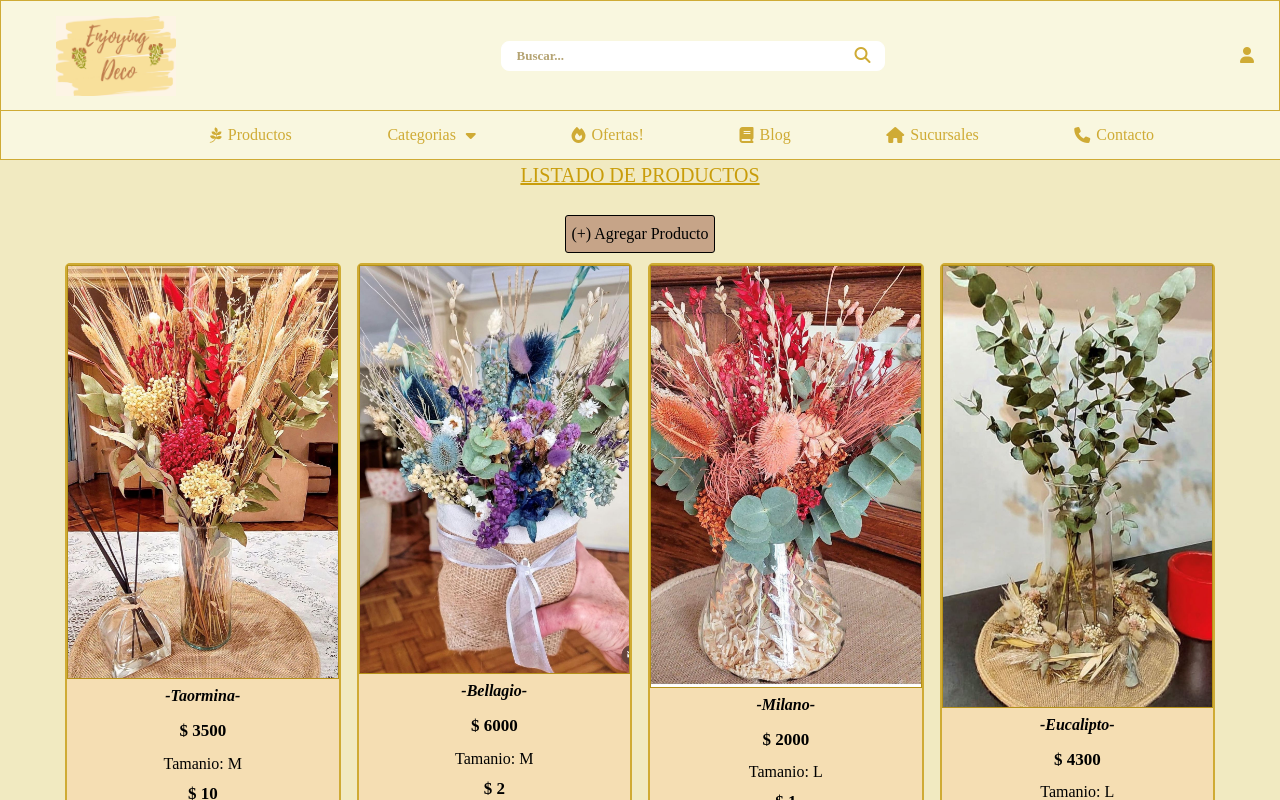
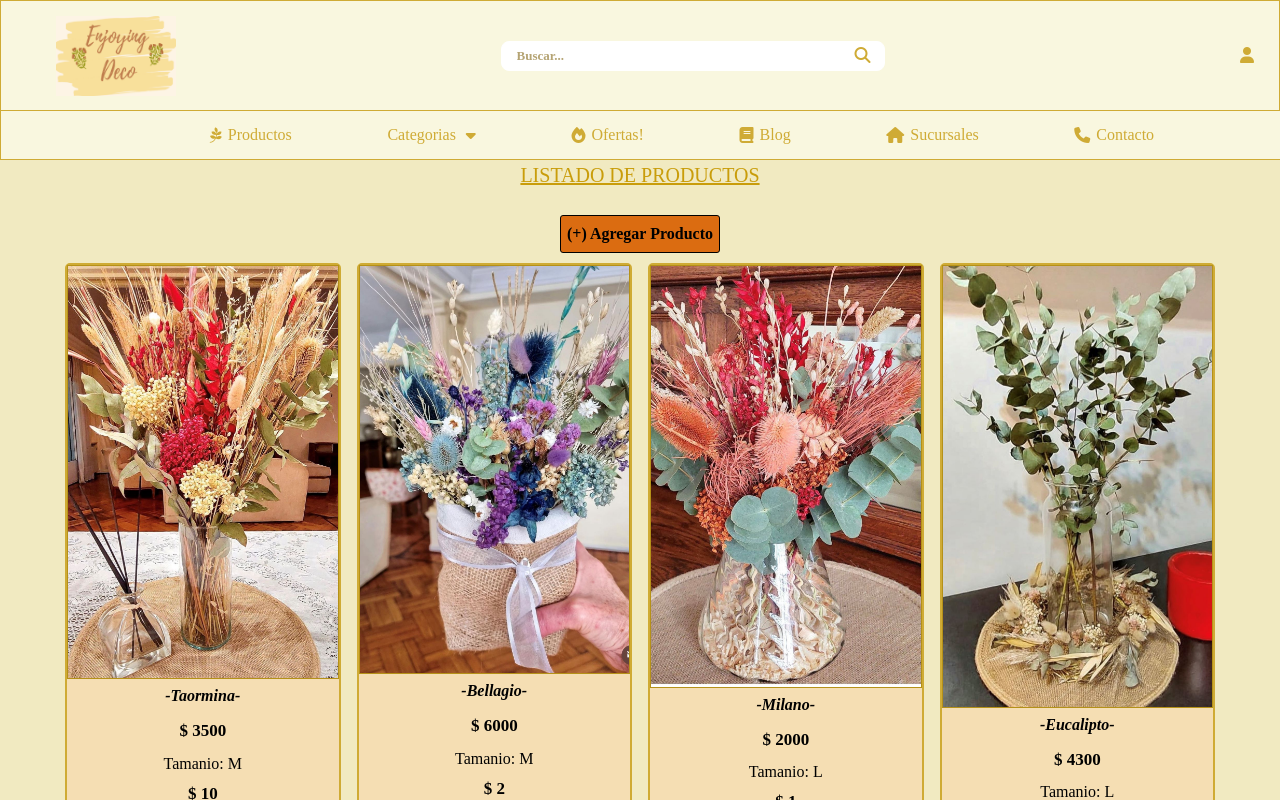
Before and after one commit to Andres9092/PreEntrega1Richardson, a React (Create React App) app: page / in a window 1280 px wide. Shown: the top 800 px of the page. Built offline with nearby package versions, Linux system fonts and the light colour scheme.

Commit message:
agregado de key 'user' provider

```diff
--- a/src/assets/css/ItemListContainer.css
+++ b/src/assets/css/ItemListContainer.css
@@ -24,10 +24,11 @@
 }
 
 .botonAgregarProducto{
-    background-color: rgb(198, 164, 136);
+    background-color: rgb(219, 108, 17);
     border: 1px solid;
     padding: 6px 6px 6px 6px;
     border-radius: 3px;
     margin: 10px 0px 10px 0px;
+    font-weight: 600;
 
 }
--- a/src/assets/css/NavBar.css
+++ b/src/assets/css/NavBar.css
@@ -287,9 +287,23 @@ body{
 }
 
 .numeroCart{
-    padding-right: 5px;
+
     font-weight: 800;
     font-size: 13px;
+
+}
+
+.fondoRedondoNumeroCart{
+  border: 1px solid #f1d23a;
+  border-radius: 20px;
+  width: 22px;
+  height: 22px;
+  background-color: #f1d23a;
+ display: flex;
+ flex-direction: row;
+ justify-content: center;
+ align-items: center;
+
 }
 
 
--- a/src/components/CartWidget.js
+++ b/src/components/CartWidget.js
@@ -5,12 +5,12 @@ import {useContext} from 'react';
 import {contexto} from './CustomProvider';
 
 
-export function CartWidget({user = false}) { //Si no estoy logueado como 'user' no se muestra el logo de Carrito.
+export function CartWidget() { //Si no estoy logueado como 'user' no se muestra el logo de Carrito.
 
   const valorDelContexto = useContext(contexto)
   const cantidadComprasCarrito = valorDelContexto.cantidadTotal
 
-  if (! user){
+  if ((valorDelContexto.user) === 'admin'){
     console.log('Ud no tiene credenciales para entrar al carrito de compras')
 
     return(
@@ -26,9 +26,12 @@ export function CartWidget({user = false}) { //Si no estoy logueado como 'user'
         <ul className = "logoCart">
 
             <li><Link className="iconoCarrito" to = "/carrito"><i class="fa-solid fa-cart-plus"></i></Link></li>
-            <p className="numeroCart" style = {{color : cantidadComprasCarrito == 0 ? "red" : "green"}} >   {/*Condicional de color en linea segun valor de variable global importada */}
-              {valorDelContexto.cantidadTotal}
-            </p>    {/* valorDelContexto es la variable prop global, proveniente de CustomProvider. */}
+            <div className="fondoRedondoNumeroCart" >
+              <p className="numeroCart" style = {{color : cantidadComprasCarrito == 0 ? "red" : "green"}} >   {/*Condicional de color en linea segun valor de variable global importada */}
+                {valorDelContexto.cantidadTotal}
+              </p>    {/* valorDelContexto es la variable prop global, proveniente de CustomProvider. */}
+
+            </div>
         </ul>
 
 
--- a/src/components/CustomProvider.js
+++ b/src/components/CustomProvider.js
@@ -12,7 +12,8 @@ const CustomProvider = (props) => {         // 1) Creo archivo con componente Cu
 
         carrito: [],
         montoTotal: 0,
-        cantidadTotal: 0
+        cantidadTotal: 0,
+        user: 'admin'
   }
 
 
--- a/src/components/ItemListContainer.js
+++ b/src/components/ItemListContainer.js
@@ -12,10 +12,14 @@ import ramo7 from '../assets/images/Ramo7.jpg';
 import ramo8 from '../assets/images/Ramo8.jpg';
 import { Button } from 'react-bootstrap';
 import {Link} from 'react-router-dom';
+import {useContext} from 'react';
+import {contexto} from './CustomProvider';
 
 
                                                    {/* Si se esta logueado como 'Admin', aparecera el boton para agregar productos nuevos.*/}
-function ItemListContainer({props, admin = true})  {    {/*Las Props vienen definidas por el Componenete 'Main' -> greeting = Bienvenido! */}
+function ItemListContainer(props)  {    {/*Las Props vienen definidas por el Componenete 'Main' -> greeting = Bienvenido! */}
+
+  const valorDelContexto = useContext(contexto)
 
   const [products, setProduct] = useState([])
     {/*Hook para ejecutar la funcion 1 vez unicamente, que cambia el estado inicial vacio de 'products', por medio de setProduct con la data array traida de la variable creada dentro de la funcion. */}
@@ -169,7 +173,7 @@ function ItemListContainer({props, admin = true})  {    {/*Las Props vienen defi
 
             <div className = "TituloPpal-BotonAgregarProducto">
                 <h4 className="tituloListadoProd">LISTADO DE PRODUCTOS</h4>
-                {admin && <Link to ="/"> <Button className="botonAgregarProducto" onClick={handleAddProduct}>(+) Agregar Producto</Button></Link >}      {/* Condicional &&, se muestra boton si se esta logueado como 'Admin'*/}
+                {valorDelContexto.user === 'admin' && <Link to ="/"> <Button className="botonAgregarProducto" onClick={handleAddProduct}>(+) Agregar Producto</Button></Link >}      {/* Condicional &&, se muestra boton si se esta logueado como 'Admin'*/}
             </div>
                 <ItemDetailContainer nombrePropProducts = {products}/>
 
--- a/src/components/LogoFavoritos.js
+++ b/src/components/LogoFavoritos.js
@@ -1,11 +1,15 @@
 import React from 'react'
 import '../assets/css/NavBar.css';
 import {Link} from 'react-router-dom';
-
-export function LogoFavoritos({user = false}) { //Si estoy logueado como 'admin' no se muestra el logo de wapp.
+import {useContext} from 'react';
+import {contexto} from './CustomProvider';
 
 
-  if (! user){
+export function LogoFavoritos() { //Si estoy logueado como 'admin' no se muestra el logo de wapp.
+
+  const valorDelContexto = useContext(contexto)
+
+  if ((valorDelContexto.user) === 'admin'){
     console.log('No se muestra el logo de favoritos')
 
     return(
--- a/src/components/LogoWapp.js
+++ b/src/components/LogoWapp.js
@@ -1,12 +1,16 @@
 import React from 'react'
 import '../assets/css/NavBar.css';
+import {useContext} from 'react';
+import {contexto} from './CustomProvider';
 
 
 
-export function LogoWapp({user = false}) { //Si estoy logueado como 'admin' no se muestra el logo de wapp.
+export function LogoWapp() { //Si estoy logueado como 'admin' no se muestra el logo de wapp.
 
 
-  if (! user){
+  const valorDelContexto = useContext(contexto)
+
+  if ((valorDelContexto.user) === 'admin'){
     console.log('No se muestra el logo de wapp')
 
     return(
```
